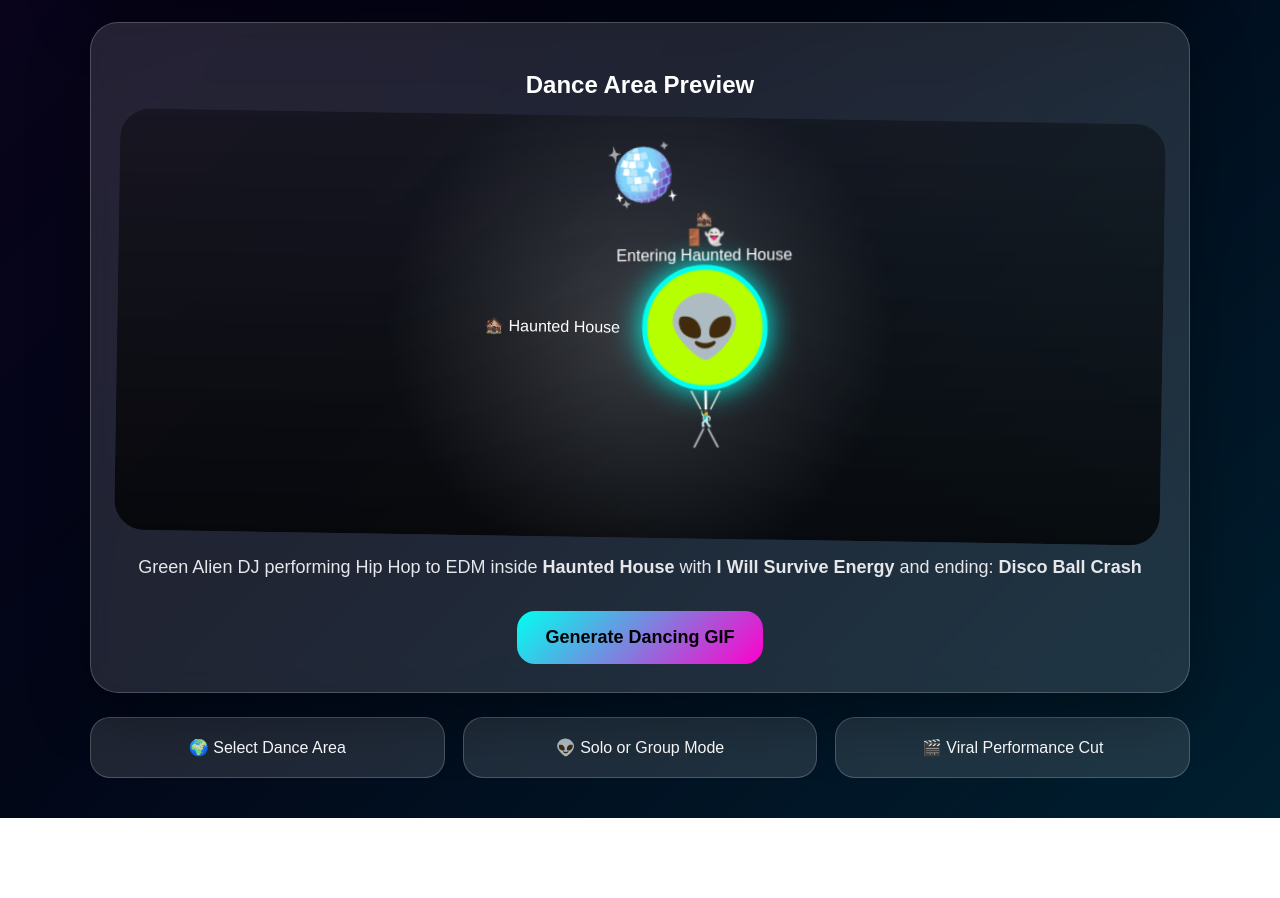
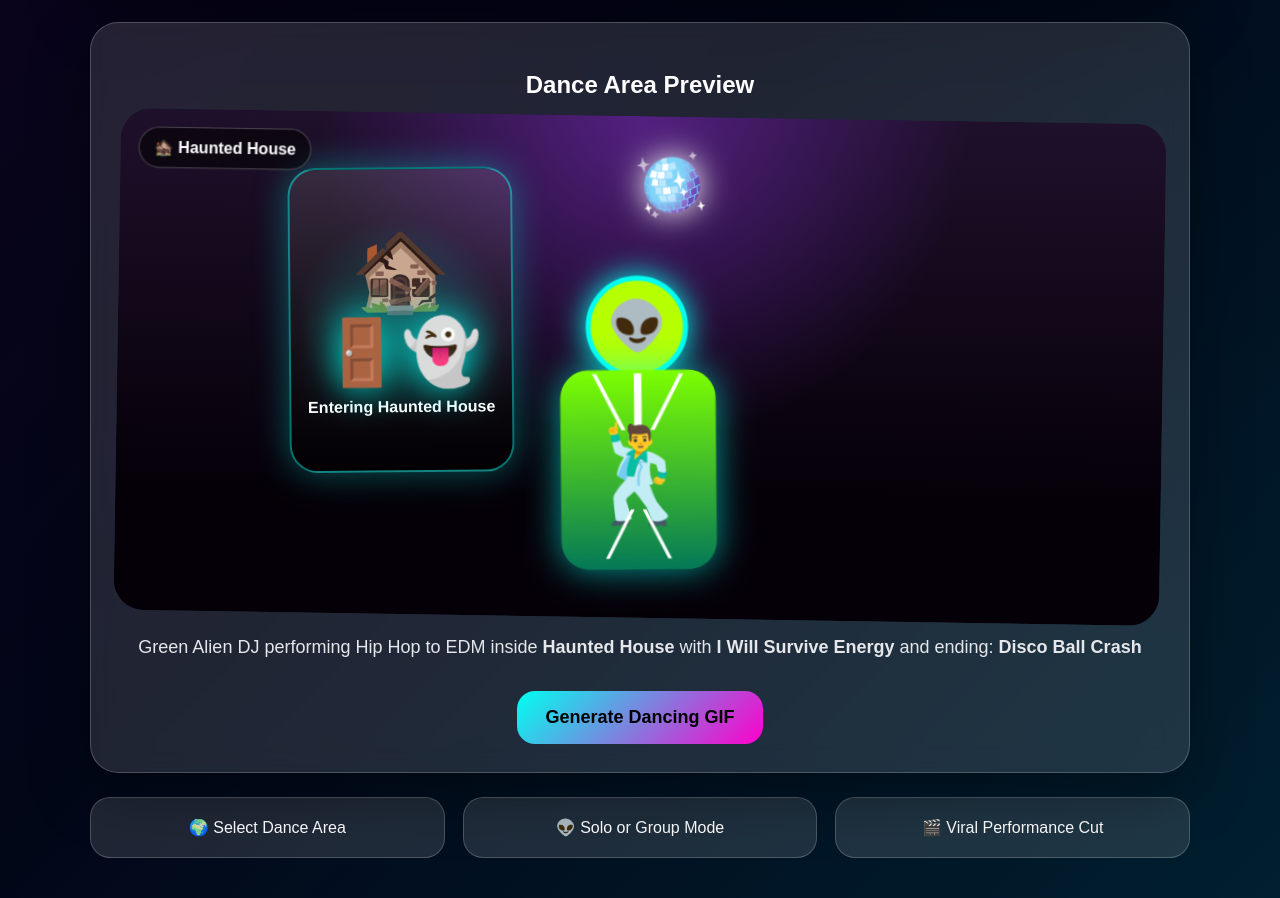
Before and after one commit to JohanLandman2026/VibeTwistPro, a Next.js app: page / in a window 1280 px wide. Shown: the part 1229-2127 px from the top of the page. Before the commit the page ends 2047 px from the top, so only its background shows below. Built offline with nearby package versions, Linux system fonts and the light colour scheme.

Commit message:
Update globals.css

```diff
--- a/styles/globals.css
+++ b/styles/globals.css
@@ -24,8 +24,8 @@ body {
   display: inline-block;
   padding: 8px 16px;
   border-radius: 999px;
-  background: rgba(255,255,255,0.15);
-  border: 1px solid rgba(255,255,255,0.25);
+  background: rgba(255, 255, 255, 0.15);
+  border: 1px solid rgba(255, 255, 255, 0.25);
   margin-bottom: 16px;
 }
 
@@ -41,12 +41,12 @@ h1 {
 
 .card,
 .preview-card {
-  background: rgba(255,255,255,0.12);
-  border: 1px solid rgba(255,255,255,0.2);
+  background: rgba(255, 255, 255, 0.12);
+  border: 1px solid rgba(255, 255, 255, 0.2);
   border-radius: 28px;
   padding: 28px;
   margin-bottom: 24px;
-  box-shadow: 0 20px 60px rgba(0,0,0,0.35);
+  box-shadow: 0 20px 60px rgba(0, 0, 0, 0.35);
   backdrop-filter: blur(14px);
 }
 
@@ -77,11 +77,11 @@ button {
 
 .alien-stage {
   position: relative;
-  height: 420px;
+  height: 500px;
   border-radius: 30px;
   background:
-    radial-gradient(circle, rgba(255,255,255,0.18), transparent 45%),
-    linear-gradient(180deg, rgba(0,0,0,0.35), rgba(0,0,0,0.75));
+    radial-gradient(circle, rgba(255, 255, 255, 0.18), transparent 45%),
+    linear-gradient(180deg, rgba(0, 0, 0, 0.35), rgba(0, 0, 0, 0.75));
   display: flex;
   align-items: center;
   justify-content: center;
@@ -90,19 +90,16 @@ button {
 
 .disco {
   position: absolute;
-  top: 25px;
+  top: 35px;
+  right: 44%;
   font-size: 56px;
-  animation: spin 3s linear infinite;
-}
-
-.alien-body {
-  margin-top: 70px;
-  text-align: center;
+  z-index: 6;
+  filter: drop-shadow(0 0 16px white);
 }
 
 .alien-head {
-  width: 115px;
-  height: 115px;
+  width: 92px;
+  height: 92px;
   border-radius: 50%;
   margin: auto;
   background: #b6ff00;
@@ -111,7 +108,7 @@ button {
   display: flex;
   align-items: center;
   justify-content: center;
-  font-size: 60px;
+  font-size: 48px;
   box-shadow: 0 0 30px #00fff0;
 }
 
@@ -119,16 +116,6 @@ button {
   width: 100%;
   height: 100%;
   object-fit: cover;
-}
-
-.alien-torso {
-  font-size: 90px;
-  margin-top: -10px;
-}
-
-.alien-legs {
-  font-size: 70px;
-  margin-top: -20px;
 }
 
 .caption {
@@ -150,17 +137,13 @@ button {
 }
 
 .features div {
-  background: rgba(255,255,255,0.12);
+  background: rgba(255, 255, 255, 0.12);
   padding: 20px;
   border-radius: 20px;
   text-align: center;
-  border: 1px solid rgba(255,255,255,0.2);
+  border: 1px solid rgba(255, 255, 255, 0.2);
 }
 
-@keyframes spin {
-  from { transform: rotate(0deg); }
-  to { transform: rotate(360deg); }
-}
 .volume-box {
   display: grid;
   gap: 8px;
@@ -211,6 +194,249 @@ button {
   animation-delay: 0.4s;
 }
 
+.environment-label {
+  position: absolute;
+  top: 18px;
+  left: 18px;
+  padding: 10px 14px;
+  border-radius: 999px;
+  background: rgba(0, 0, 0, 0.55);
+  border: 1px solid rgba(255, 255, 255, 0.25);
+  font-weight: bold;
+  z-index: 7;
+}
+
+.scene-entrance {
+  position: absolute;
+  left: 32px;
+  top: 95px;
+  width: 220px;
+  height: 300px;
+  border-radius: 28px;
+  background:
+    radial-gradient(circle at center, rgba(0, 255, 240, 0.24), transparent 55%),
+    linear-gradient(180deg, rgba(255, 255, 255, 0.12), rgba(0, 0, 0, 0.65));
+  border: 2px solid rgba(0, 255, 240, 0.45);
+  box-shadow: 0 0 35px rgba(0, 255, 240, 0.35);
+  display: flex;
+  flex-direction: column;
+  align-items: center;
+  justify-content: center;
+}
+
+.solo-entrance {
+  left: -270px;
+  top: 0;
+}
+
+.building {
+  font-size: 80px;
+}
+
+.door-glow {
+  font-size: 58px;
+  filter: drop-shadow(0 0 18px #00fff0);
+  animation: portalPulse 1.6s infinite ease-in-out;
+}
+
+.entrance-label {
+  font-weight: 800;
+  margin-top: 12px;
+  color: #fff;
+}
+
+.solo-performance {
+  position: relative;
+  display: flex;
+  align-items: center;
+  justify-content: center;
+}
+
+.full-alien {
+  position: relative;
+  z-index: 5;
+  margin-top: 110px;
+  text-align: center;
+}
+
+.alien-suit {
+  margin-top: -8px;
+  padding: 8px 18px 14px;
+  border-radius: 28px;
+  background: linear-gradient(180deg, #7cff00, #047857);
+  box-shadow: 0 0 35px rgba(0, 255, 240, 0.6);
+}
+
+.alien-suit.blue {
+  background: linear-gradient(180deg, #00fff0, #2563eb);
+}
+
+.alien-suit.robot {
+  background: linear-gradient(180deg, #e5e7eb, #64748b);
+}
+
+.alien-suit.gold {
+  background: linear-gradient(180deg, #fde047, #f97316);
+}
+
+.alien-arms {
+  font-size: 48px;
+  line-height: 1;
+}
+
+.alien-body-core {
+  font-size: 95px;
+  line-height: 1;
+}
+
+.alien-feet {
+  font-size: 42px;
+  line-height: 1;
+  margin-top: -8px;
+}
+
+.group-club {
+  width: 100%;
+  height: 100%;
+  position: relative;
+}
+
+.club-floor {
+  position: absolute;
+  left: 290px;
+  right: 36px;
+  bottom: 34px;
+  height: 275px;
+  border-radius: 50% 50% 18px 18px;
+  background:
+    radial-gradient(ellipse at center, rgba(255, 0, 204, 0.28), transparent 70%),
+    linear-gradient(180deg, transparent, rgba(0, 0, 0, 0.55));
+  display: grid;
+  grid-template-columns: repeat(5, 1fr);
+  align-items: flex-end;
+  justify-items: center;
+  gap: 10px;
+  padding: 20px;
+}
+
+.mini-alien {
+  width: 82px;
+  text-align: center;
+  filter: drop-shadow(0 0 14px #ff00cc);
+}
+
+.mini-head {
+  width: 56px;
+  height: 56px;
+  margin: auto;
+  border-radius: 50%;
+  background: #b6ff00;
+  border: 3px solid #00fff0;
+  overflow: hidden;
+  display: flex;
+  align-items: center;
+  justify-content: center;
+  font-size: 28px;
+}
+
+.mini-head img {
+  width: 100%;
+  height: 100%;
+  object-fit: cover;
+}
+
+.mini-body {
+  font-size: 50px;
+  margin-top: -4px;
+}
+
+.demo-note {
+  position: absolute;
+  right: 28px;
+  top: 24px;
+  max-width: 330px;
+  font-size: 12px;
+  color: #cbd5e1;
+  background: rgba(0, 0, 0, 0.45);
+  padding: 10px 12px;
+  border-radius: 14px;
+  border: 1px solid rgba(255, 255, 255, 0.15);
+  z-index: 7;
+}
+
+.results {
+  margin-top: 24px;
+  padding: 20px;
+  border-radius: 24px;
+  background: rgba(0, 0, 0, 0.3);
+}
+
+.result-grid {
+  display: grid;
+  grid-template-columns: repeat(3, 1fr);
+  gap: 18px;
+}
+
+.result-grid div {
+  background: rgba(255, 255, 255, 0.12);
+  padding: 18px;
+  border-radius: 18px;
+}
+
+.result-grid span {
+  display: block;
+  font-size: 34px;
+}
+
+.ai-thinking {
+  margin-top: 18px;
+  padding: 16px;
+  border-radius: 18px;
+  background: rgba(0, 255, 240, 0.12);
+  border: 1px solid rgba(0, 255, 240, 0.25);
+}
+
+.alien-stage.haunted {
+  background:
+    radial-gradient(circle at top, rgba(147, 51, 234, 0.45), transparent 45%),
+    linear-gradient(180deg, #1f102b, #050008 75%);
+}
+
+.alien-stage.tower {
+  background:
+    radial-gradient(circle at top, rgba(34, 211, 238, 0.35), transparent 45%),
+    linear-gradient(180deg, #0f172a, #111827 70%);
+}
+
+.alien-stage.pyramids {
+  background:
+    radial-gradient(circle at top, rgba(251, 191, 36, 0.35), transparent 45%),
+    linear-gradient(180deg, #4a2f12, #111827 75%);
+}
+
+.alien-stage.funky {
+  background:
+    radial-gradient(circle at center, rgba(255, 0, 204, 0.45), transparent 35%),
+    linear-gradient(135deg, #19002e, #001f2f 65%);
+}
+
+.alien-stage.club {
+  background:
+    radial-gradient(circle at center, rgba(255, 0, 204, 0.45), transparent 35%),
+    radial-gradient(circle at top, rgba(0, 255, 240, 0.35), transparent 45%),
+    linear-gradient(180deg, #120020, #020617 75%);
+}
+
+@keyframes spin {
+  from {
+    transform: rotate(0deg);
+  }
+
+  to {
+    transform: rotate(360deg);
+  }
+}
+
 @keyframes bounceWave {
   0%, 100% {
     height: 18px;
@@ -220,3 +446,15 @@ button {
     height: 58px;
   }
 }
+
+@keyframes portalPulse {
+  0%, 100% {
+    transform: scale(1);
+    opacity: 0.85;
+  }
+
+  50% {
+    transform: scale(1.12);
+    opacity: 1;
+  }
+}
```
